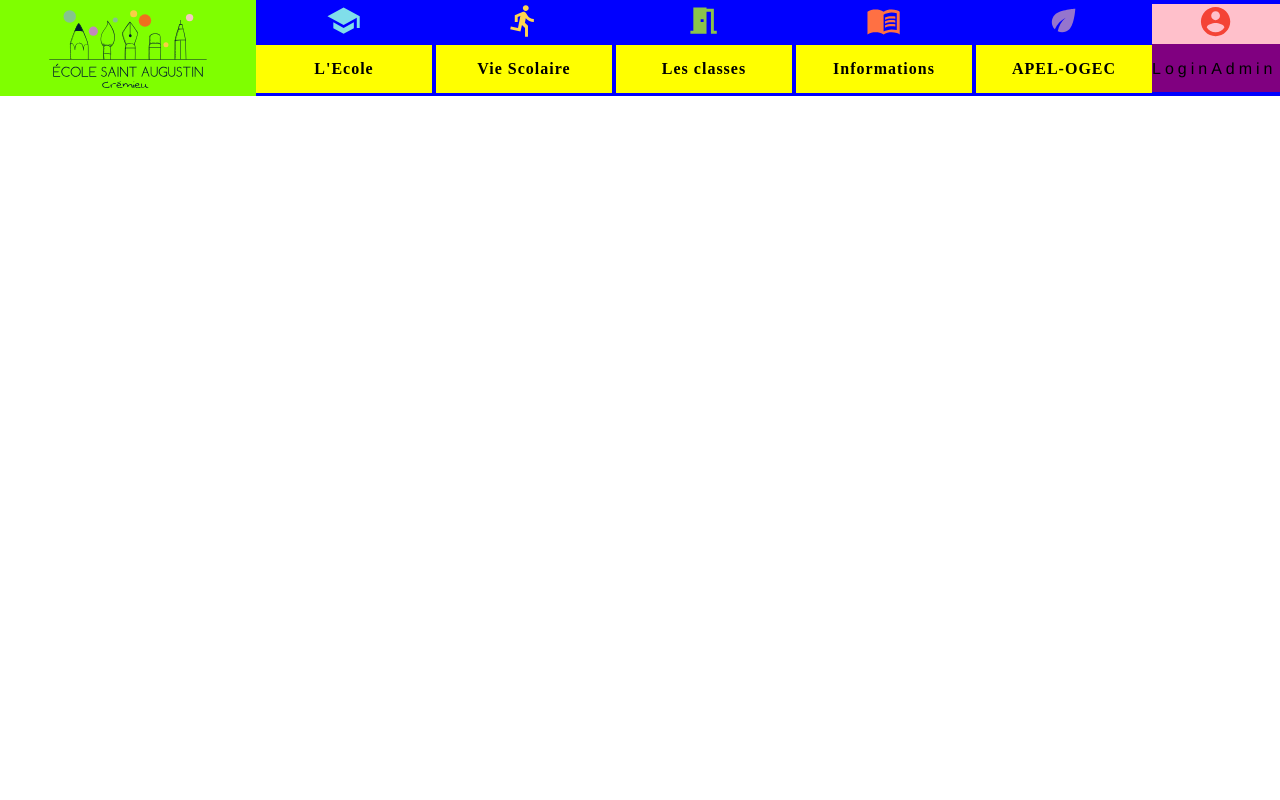
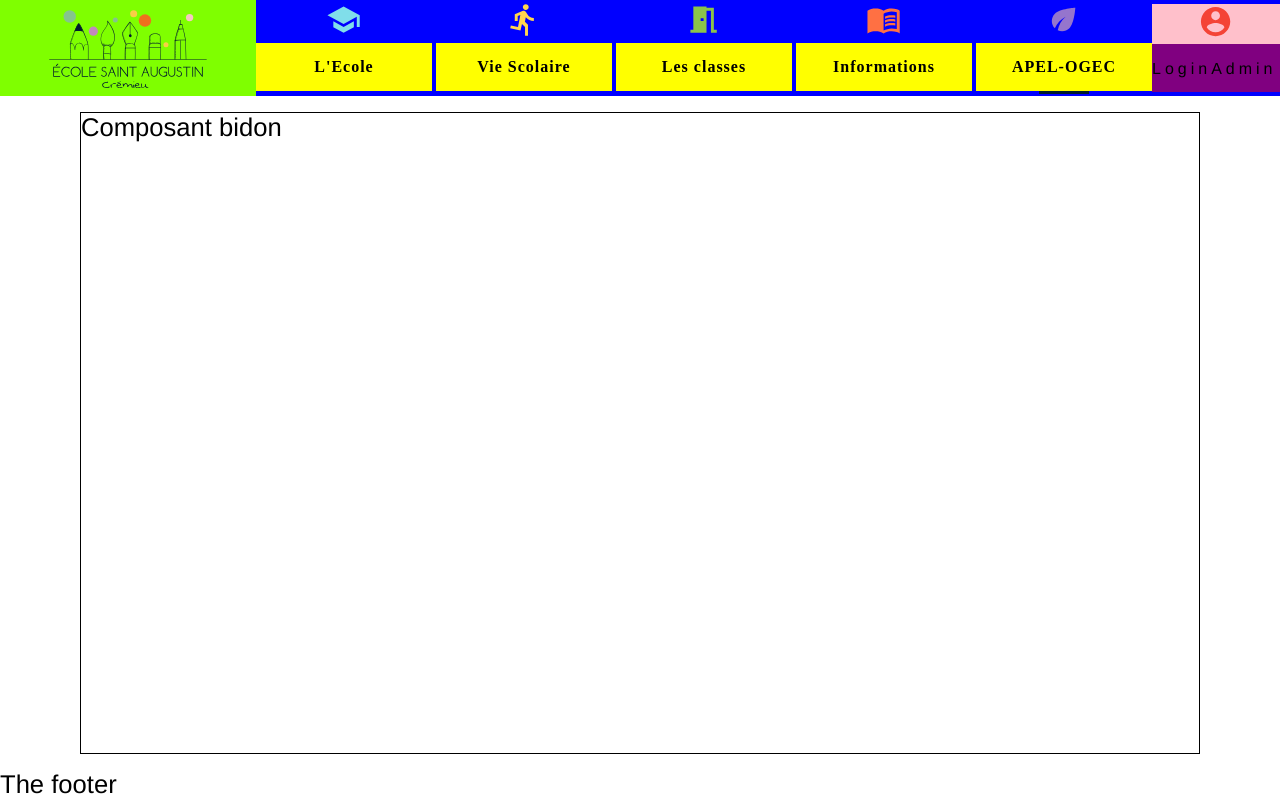
Before and after one commit to zoutigo/school-platform, a React (Create React App) app in the folder frontend/: page /apel-ogec/ogec/activites in a window 1280 px wide. Built offline with nearby package versions, Linux system fonts and the light colour scheme.

Commit message:
implement router , fix header nav indicators

```diff
--- a/frontend/src/App.js
+++ b/frontend/src/App.js
@@ -1,15 +1,32 @@
 import { Grid } from '@material-ui/core'
-import { BrowserRouter } from 'react-router-dom'
+import { BrowserRouter, Route } from 'react-router-dom'
 import React from 'react'
 import Header from './components/header/Header'
-import logo from './logo.svg'
+import { StyledMainApp } from './components/elements/styled'
+import HomeScreen from './screens/HomeScreen'
+import {
+  categoriesRoutes,
+  chaptersRoutes,
+  rubricsRoutes,
+} from './constants/rubrics'
 
 function App() {
   return (
     <BrowserRouter>
       <Grid container>
         <Header />
-        <main>The main</main>
+        <StyledMainApp>
+          {chaptersRoutes.map((chapterRoute) => (
+            <Route {...chapterRoute} />
+          ))}
+          {categoriesRoutes.map((categoryRoute) => (
+            <Route {...categoryRoute} />
+          ))}
+          {rubricsRoutes.map((rubricRoute) => (
+            <Route {...rubricRoute} />
+          ))}
+          <Route path="/" component={HomeScreen} exact />
+        </StyledMainApp>
         <footer>The footer</footer>
       </Grid>
     </BrowserRouter>
--- a/frontend/src/components/elements/styled.js
+++ b/frontend/src/components/elements/styled.js
@@ -21,3 +21,19 @@ export const StyledIconBox = withTheme(
     },
   })
 )
+
+export const StyledMain = styled('main')(({ theme }) => ({
+  border: 'solid 1px',
+  width: '100vw',
+  minHeight: '80vh',
+  [theme.breakpoints.down('md')]: {
+    margin: '7rem 0rem 1rem 0rem !important',
+  },
+}))
+
+export const StyledMainApp = withTheme(
+  styled(({ location, ...rest }) => <StyledMain {...rest} />)({
+    margin: ({ location }) =>
+      location === 'home' ? '7rem 0rem 1rem 0rem' : '7rem 5rem 1rem 5rem',
+  })
+)
--- a/frontend/src/components/header/NavBloc.js
+++ b/frontend/src/components/header/NavBloc.js
@@ -1,6 +1,7 @@
 import { styled, Typography } from '@material-ui/core'
-import React from 'react'
+import React, { useEffect, useState } from 'react'
 import PropTypes from 'prop-types'
+import { useLocation } from 'react-router-dom'
 import { withTheme } from '@material-ui/styles'
 import { StyledIconBox, StyledNavLink } from '../elements/styled'
 
@@ -53,8 +54,62 @@ const StyledChapterUl = withTheme(
   })
 )
 
+const StyledLine = withTheme(
+  styled(({ active, theme, ...rest }) => <li {...rest} />)({
+    minHeight: '3px',
+    width: '50px',
+    margin: '0px auto ',
+    background: ({ active, theme: { palette } }) =>
+      active ? palette.secondary.dark : 'transparent',
+  })
+)
+
 function NavBloc({ rubric, rubcolor }) {
-  const { rubname, icon, categories } = rubric
+  const { rubname, icon, alias: rubalias, categories, route } = rubric
+  const { pathname } = useLocation()
+
+  const [showDropDown, setShowDropdown] = useState(true)
+  const [active, setActive] = useState(false)
+
+  useEffect(() => {
+    const handleClick = () => {
+      if (!showDropDown) setShowDropdown(true)
+    }
+
+    window.addEventListener('mousemove', handleClick)
+    return () => {
+      window.removeEventListener('mousemove', handleClick)
+    }
+  }, [showDropDown])
+
+  useEffect(() => {
+    const matchRubric = pathname === route.path
+    const matchCategory =
+      categories.filter((category) => category.route.path === pathname).length >
+      0
+
+    const chaptersRouteList = []
+    for (let i = 0; i < categories.length; i += 1) {
+      const listchapters = categories[i].chapters
+      for (let j = 0; j < listchapters.length; j += 1) {
+        const { route: chapterroute } = listchapters[j]
+        chaptersRouteList.push(chapterroute)
+      }
+    }
+
+    const matchChapter =
+      chaptersRouteList.filter((chaproute) => chaproute.path === pathname)
+        .length > 0
+
+    console.log(matchChapter)
+    if (matchRubric || matchCategory || matchChapter) {
+      setActive(true)
+    }
+
+    return () => {
+      setActive(false)
+    }
+  }, [pathname])
 
   return (
     <li className="btn-width">
@@ -64,10 +119,27 @@ function NavBloc({ rubric, rubcolor }) {
             {icon}
           </StyledIconBox>
         </li>
-        <StyledRubricLi className="dropdown btn-size" bgcolor={rubcolor}>
-          <StyledNavLink to={rubric.route.path}>
+        <StyledRubricLi
+          className="dropdown btn-size"
+          bgcolor={rubcolor}
+          onClick={() => setShowDropdown(false)}
+          role="presentation"
+        >
+          <StyledNavLink
+            to={{
+              pathname: rubric.route.path,
+              state: {
+                from: pathname,
+                rubric: {
+                  rubname: rubname,
+                  rubalias: rubalias,
+                },
+              },
+            }}
+          >
             <Typography variant="h4">{rubname}</Typography>
           </StyledNavLink>
+          {showDropDown && (
             <ul className="dropdown-content btn-width bg-transparent">
               {categories &&
                 categories.map((category) => (
@@ -75,6 +147,8 @@ function NavBloc({ rubric, rubcolor }) {
                     key={category.alias}
                     bgcolor={rubcolor}
                     className="btn-size dropdown"
+                    onClick={() => setShowDropdown(false)}
+                    role="presentation"
                   >
                     <StyledNavLink to={category.route.path}>
                       <Typography variant="h4">{category.catname}</Typography>
@@ -87,7 +161,12 @@ function NavBloc({ rubric, rubcolor }) {
                         {
                           // eslint-disable-next-line
                           category.chapters.map((chapter) => (
-                          <li key={chapter.alias} className="btn-size">
+                            <li
+                              key={chapter.alias}
+                              className="btn-size"
+                              onClick={() => setShowDropdown(false)}
+                              role="presentation"
+                            >
                               <StyledNavLink to={chapter.route.path}>
                                 <Typography variant="h4">
                                   {chapter.chapname || 'hello'}{' '}
@@ -101,7 +180,9 @@ function NavBloc({ rubric, rubcolor }) {
                   </StyledCategoryLi>
                 ))}
             </ul>
+          )}
         </StyledRubricLi>
+        <StyledLine active={active} />
       </ul>
     </li>
   )
@@ -127,7 +208,7 @@ NavBloc.propTypes = {
           exact: PropTypes.bool.isRequired,
           component: PropTypes.func.isRequired,
         }).isRequired,
-        categories: PropTypes.arrayOf(
+        chapters: PropTypes.arrayOf(
           PropTypes.shape({
             chapname: PropTypes.string,
             alias: PropTypes.string,
--- a/frontend/src/constants/rubrics.js
+++ b/frontend/src/constants/rubrics.js
@@ -6,6 +6,8 @@ import MeetingRoomIcon from '@material-ui/icons/MeetingRoom'
 import EcoSharpIcon from '@material-ui/icons/EcoSharp'
 import MenuBookSharpIcon from '@material-ui/icons/MenuBookSharp'
 import FakeScreen from '../screens/FakeScreen'
+import EcoleScreen from '../screens/EcoleScreen'
+import EquipeScreen from '../screens/EquipeScreen'
 
 const rubrics = [
   {
@@ -15,7 +17,7 @@ const rubrics = [
     route: {
       path: '/ecole',
       exact: true,
-      component: FakeScreen,
+      component: EcoleScreen,
     },
 
     categories: [
@@ -25,7 +27,7 @@ const rubrics = [
         route: {
           path: '/ecole/equipe-pedagogique',
           exact: true,
-          component: FakeScreen,
+          component: EquipeScreen,
         },
         chapters: [],
       },
@@ -638,4 +640,25 @@ const rubrics = [
   },
 ]
 
+const categoriesRoutes = []
+const chaptersRoutes = []
+for (let i = 0; i < rubrics.length; i += 1) {
+  const { categories } = rubrics[i]
+  if (categories.length > 0) {
+    for (let j = 0; j < categories.length; j += 1) {
+      const { route, chapters } = categories[j]
+      categoriesRoutes.push(route)
+      if (chapters.length > 0) {
+        for (let k = 0; k < chapters.length; k += 1) {
+          const { route: chapterRoute } = chapters[k]
+          chaptersRoutes.push(chapterRoute)
+        }
+      }
+    }
+  }
+}
+const rubricsRoutes = rubrics.map((rubric) => rubric.route)
+
+export { categoriesRoutes, chaptersRoutes, rubricsRoutes }
+
 export default rubrics
--- /dev/null
+++ b/frontend/src/screens/EcoleScreen.js
@@ -0,0 +1,7 @@
+import React from 'react'
+
+function EcoleScreen() {
+  return <div>Ecole Screen</div>
+}
+
+export default EcoleScreen
--- /dev/null
+++ b/frontend/src/screens/EquipeScreen.js
@@ -0,0 +1,7 @@
+import React from 'react'
+
+function EquipeScreen() {
+  return <div>Equipe Screen</div>
+}
+
+export default EquipeScreen
--- /dev/null
+++ b/frontend/src/screens/HomeScreen.js
@@ -0,0 +1,7 @@
+import React from 'react'
+
+function HomeScreen() {
+  return <div>Here the home</div>
+}
+
+export default HomeScreen
```
Lines whose indentation alone changed are shown as unchanged.
